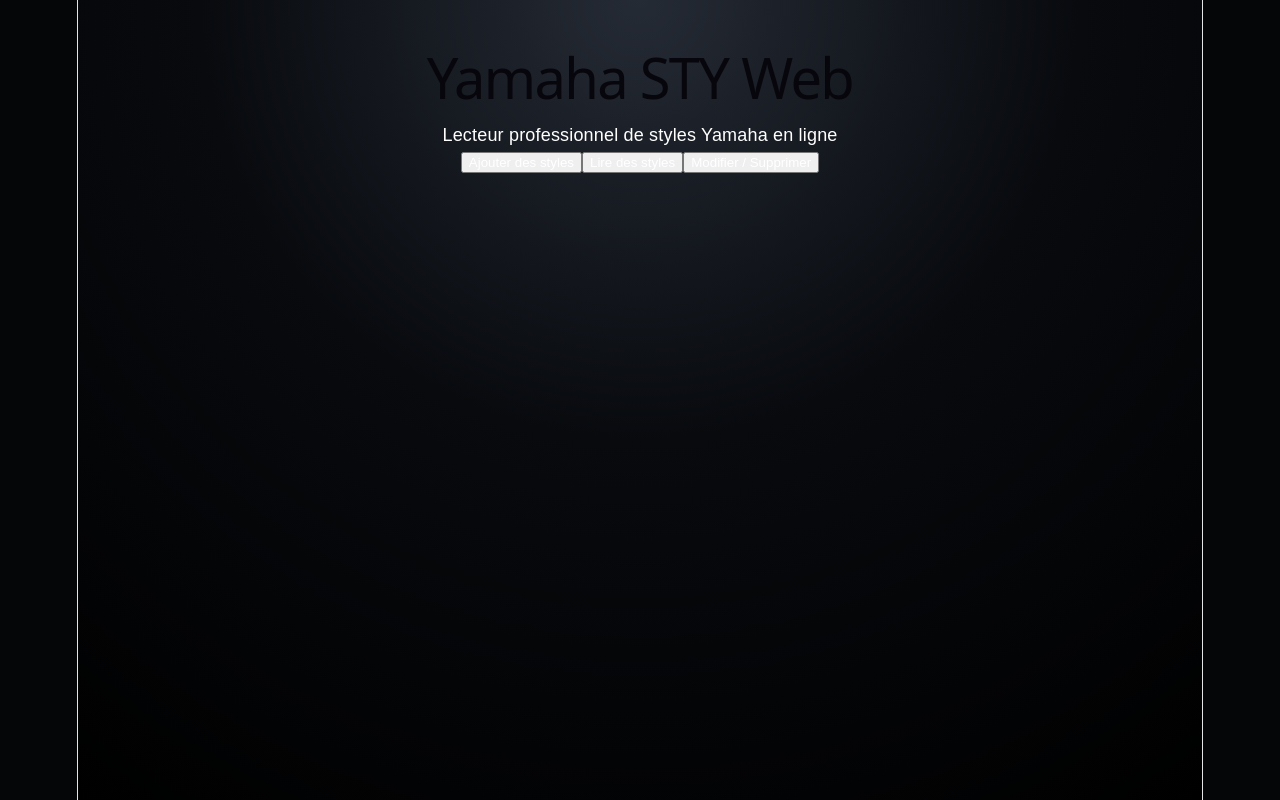
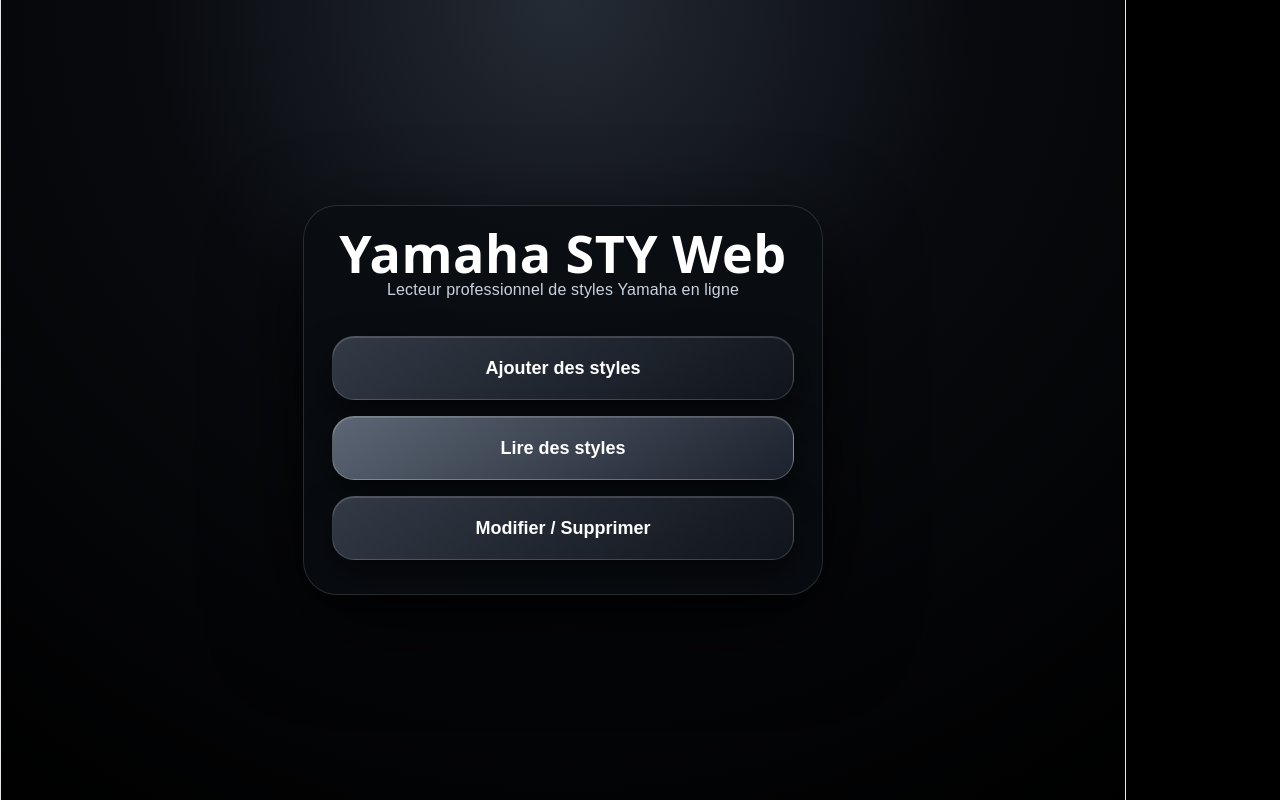
Before and after one commit to EVRARDKODIA771/yamaha-sty-webs, a React (Vite) app: page / in a window 1280 px wide. Built offline with nearby package versions, Linux system fonts and the light colour scheme.

Commit message:
Update App.css

```diff
--- a/src/App.css
+++ b/src/App.css
@@ -2,102 +2,100 @@
   box-sizing: border-box;
 }
 
+html,
+body,
+#root {
+  margin: 0;
+  min-height: 100%;
+}
+
 body {
-  margin: 0;
-  background: #050608;
+  background: #000;
   color: white;
   font-family: Arial, Helvetica, sans-serif;
+}
+
+button {
+  font-family: inherit;
+  color: white;
 }
 
 .app {
   min-height: 100vh;
   background:
-    radial-gradient(circle at top, #252b35 0%, #080a0e 45%, #000 100%);
+    radial-gradient(circle at top, #252b35 0%, #080a0e 42%, #000 100%);
   color: white;
-  padding: 32px;
 }
 
-.topbar {
-  width: min(1150px, 100%);
-  margin: 0 auto;
+/* PAGE ACCUEIL */
+
+.homePage {
+  min-height: 100vh;
+  width: 100%;
+  padding: 28px;
   display: flex;
-  justify-content: space-between;
   align-items: center;
-  background: rgba(12, 15, 20, 0.92);
-  border: 1px solid rgba(255,255,255,0.12);
-  border-radius: 28px;
-  padding: 22px 30px;
-  box-shadow: 0 20px 80px rgba(0,0,0,0.65);
+  justify-content: center;
 }
 
-.topbar h1 {
+.homeCenter {
+  width: min(520px, 100%);
+  padding: 34px 28px;
+  border-radius: 34px;
+  background: rgba(10, 13, 18, 0.86);
+  border: 1px solid rgba(255, 255, 255, 0.13);
+  box-shadow: 0 30px 90px rgba(0, 0, 0, 0.75);
+  text-align: center;
+}
+
+.logoArea h1 {
   margin: 0;
   color: white;
-  font-size: 30px;
+  font-size: clamp(34px, 6vw, 52px);
+  font-weight: 900;
   letter-spacing: 0.5px;
 }
 
-.topbar p {
-  margin: 8px 0 0;
+.logoArea p {
+  margin: 12px auto 0;
+  max-width: 420px;
   color: #c9d3df;
+  font-size: 16px;
+  line-height: 1.5;
 }
 
-.loginBtn {
-  color: white;
-  background: linear-gradient(145deg, #2b323c, #11151b);
-  border: 1px solid rgba(255,255,255,0.16);
-  border-radius: 18px;
-  padding: 14px 20px;
+.menuButtons {
+  margin-top: 34px;
+  display: grid;
+  gap: 16px;
 }
 
-.home {
-  min-height: calc(100vh - 150px);
-  width: min(1150px, 100%);
-  margin: 0 auto;
-  display: flex;
-  flex-direction: column;
-  justify-content: center;
-  align-items: center;
-  gap: 34px;
-  text-align: center;
-}
-
-.home::before {
-  content: "Yamaha STY Web Player";
-  font-size: clamp(38px, 6vw, 72px);
-  font-weight: 900;
-  color: white;
-  letter-spacing: 1px;
-}
-
-.home::after {
-  content: "Charge, lis et gère tes styles Yamaha dans une interface web professionnelle.";
-  color: #c9d3df;
+.menuBtn {
+  width: 100%;
+  min-height: 64px;
+  padding: 16px 22px;
+  border-radius: 22px;
+  border: 1px solid rgba(255, 255, 255, 0.16);
+  background: linear-gradient(145deg, #323a46, #10141b);
+  box-shadow:
+    inset 0 1px 0 rgba(255, 255, 255, 0.16),
+    0 14px 32px rgba(0, 0, 0, 0.55);
   font-size: 18px;
-  margin-top: -24px;
-}
-
-.home button {
-  width: min(620px, 100%);
-  height: 92px;
-  color: white;
-  font-size: 24px;
   font-weight: 800;
-  border-radius: 28px;
-  border: 1px solid rgba(255,255,255,0.16);
-  background:
-    linear-gradient(145deg, rgba(68,78,92,0.96), rgba(13,16,22,0.98));
-  box-shadow:
-    inset 0 1px 0 rgba(255,255,255,0.18),
-    0 18px 45px rgba(0,0,0,0.65);
   cursor: pointer;
 }
 
-.home button:hover {
-  transform: translateY(-3px);
-  background:
-    linear-gradient(145deg, rgba(90,103,122,0.98), rgba(20,25,34,0.98));
+.menuBtn.primary {
+  background: linear-gradient(145deg, #5d6675, #1b222d);
+  border-color: rgba(255, 255, 255, 0.25);
 }
+
+.menuBtn:hover {
+  transform: translateY(-2px);
+  background: linear-gradient(145deg, #4c5868, #171d26);
+}
+
+/* VIDEO INTRO */
 
 .videoIntro {
   position: fixed;
@@ -118,21 +116,172 @@
 
 .skipVideo {
   position: fixed;
-  right: 28px;
-  bottom: 28px;
+  right: 24px;
+  bottom: 24px;
   z-index: 10000;
-  color: white;
-  background: rgba(0,0,0,0.75);
-  border: 1px solid rgba(255,255,255,0.25);
+  padding: 12px 20px;
   border-radius: 16px;
-  padding: 14px 22px;
+  border: 1px solid rgba(255, 255, 255, 0.25);
+  background: rgba(0, 0, 0, 0.72);
+  cursor: pointer;
 }
 
-button {
+/* PAGES TEMPORAIRES */
+
+.panel,
+.workstation {
+  width: min(1050px, calc(100% - 32px));
+  margin: 28px auto;
+  padding: 26px;
+  border-radius: 28px;
+  background: rgba(12, 15, 20, 0.92);
+  color: white;
+  border: 1px solid rgba(255, 255, 255, 0.12);
+}
+
+.back {
+  margin-bottom: 20px;
+  padding: 12px 18px;
+  border-radius: 14px;
+  border: none;
+  background: #222b36;
+  cursor: pointer;
+}
+
+.panel h2 {
   color: white;
 }
 
-.panel,
-.workstation {
+.panel p,
+.hint {
+  color: #c9d3df;
+}
+
+input[type="file"] {
+  width: 100%;
+  margin-top: 20px;
+  padding: 24px;
+  border-radius: 18px;
+  border: 2px dashed #596579;
+  background: #05070a;
   color: white;
 }
+
+.manageRow {
+  margin-top: 12px;
+  padding: 14px;
+  display: grid;
+  grid-template-columns: 1fr auto auto;
+  gap: 12px;
+  align-items: center;
+  border-radius: 16px;
+  background: #070a0f;
+}
+
+.manageRow button,
+.screenFooter button,
+.controlGroup button {
+  padding: 12px 16px;
+  border-radius: 14px;
+  border: none;
+  background: #26313d;
+  cursor: pointer;
+}
+
+.danger {
+  background: #6b1d1d !important;
+}
+
+/* LECTEUR TEMPORAIRE */
+
+.screen {
+  background: linear-gradient(145deg, #d8f0ff, #7db8dc);
+  color: #07131d;
+  border: 10px solid #0b1118;
+  border-radius: 26px;
+  padding: 18px;
+}
+
+.screenHeader,
+.screenFooter {
+  display: flex;
+  justify-content: space-between;
+  align-items: center;
+}
+
+.screenHeader {
+  background: #07253b;
+  color: white;
+  padding: 12px 16px;
+  border-radius: 14px;
+}
+
+.styleGrid {
+  margin-top: 18px;
+  display: grid;
+  grid-template-columns: repeat(2, 1fr);
+  gap: 12px;
+}
+
+.style {
+  padding: 14px 16px;
+  border-radius: 14px;
+  border: 1px solid #6792ad;
+  background: #eaf7ff;
+  color: #06111a;
+  text-align: left;
+  cursor: pointer;
+}
+
+.style.active {
+  background: linear-gradient(145deg, #ffe18a, #f6ad18);
+  color: #111;
+}
+
+.screenFooter {
+  margin-top: 18px;
+}
+
+.controls {
+  margin-top: 24px;
+  display: grid;
+  gap: 16px;
+}
+
+.controlGroup {
+  display: flex;
+  flex-wrap: wrap;
+  gap: 12px;
+  justify-content: center;
+}
+
+.play {
+  background: #0f7a3a !important;
+}
+
+.mainControls button {
+  background: #7a5a18;
+}
+
+@media (max-width: 650px) {
+  .homePage {
+    padding: 18px;
+  }
+
+  .homeCenter {
+    padding: 28px 20px;
+  }
+
+  .menuBtn {
+    min-height: 58px;
+    font-size: 16px;
+  }
+
+  .styleGrid {
+    grid-template-columns: 1fr;
+  }
+
+  .manageRow {
+    grid-template-columns: 1fr;
+  }
+}
```
